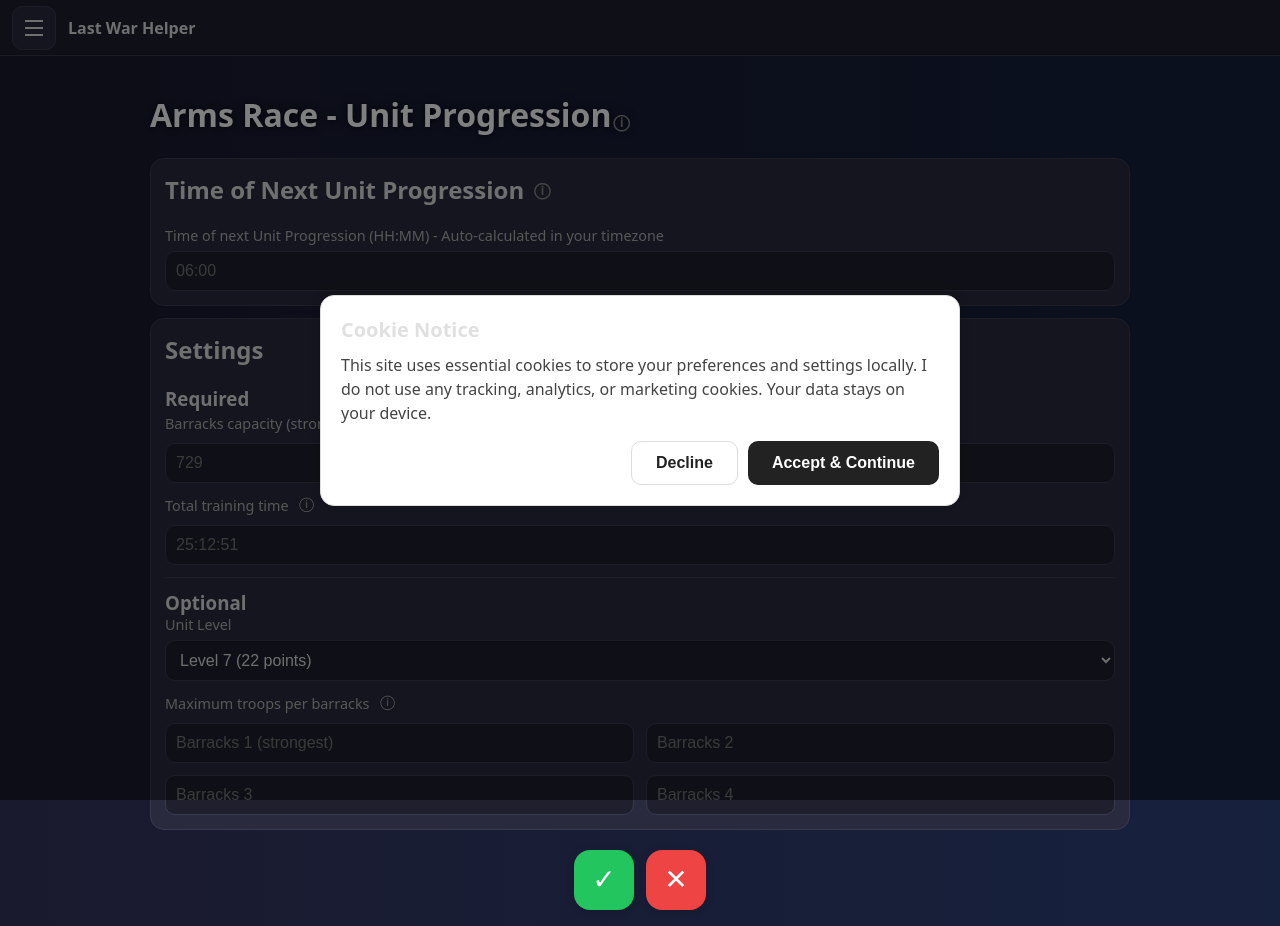
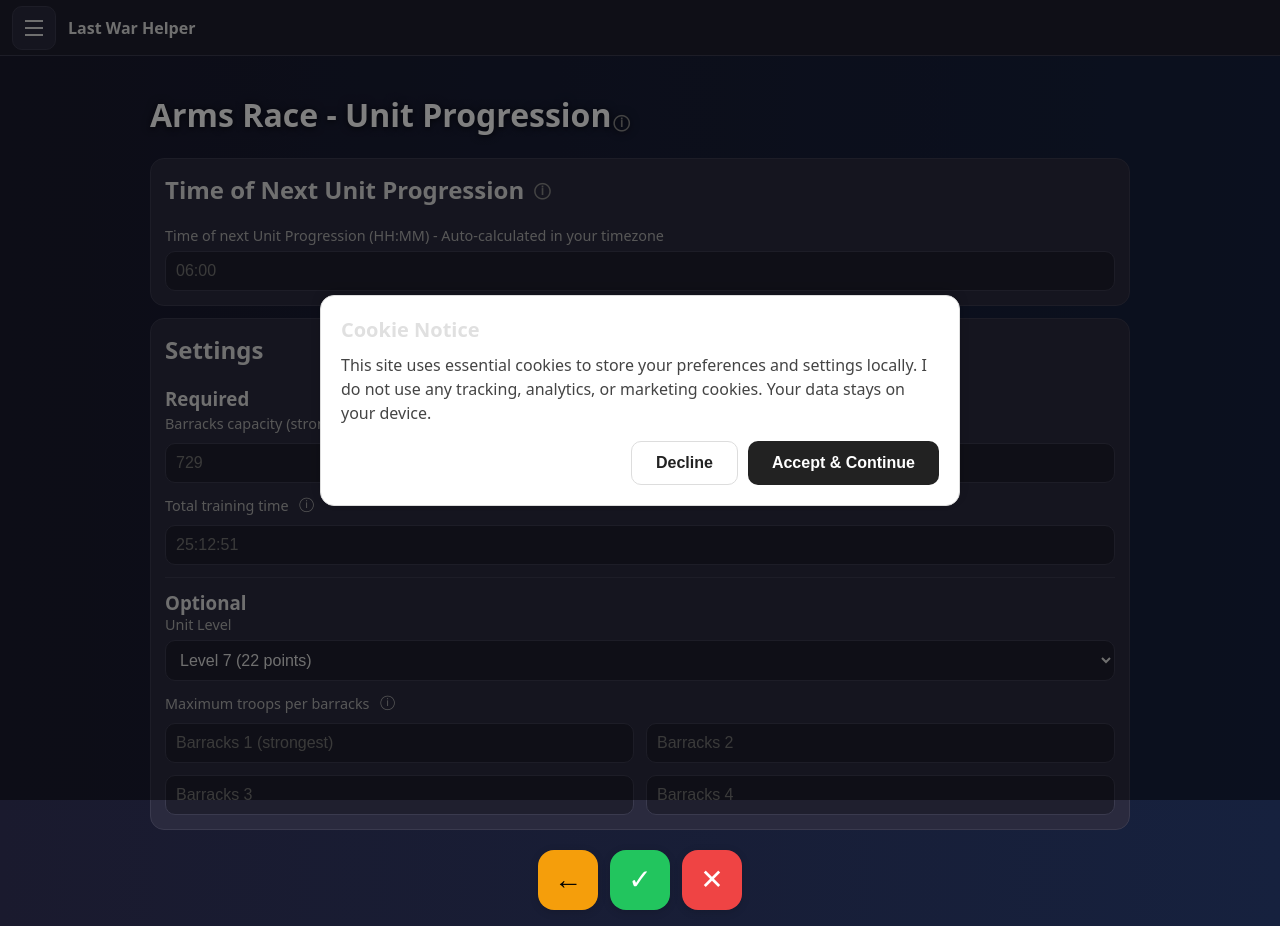
Before and after one commit to Sachmophoclies/last-war, a React (Vite) app: page /last-war/unit-progression in a window 1280 px wide. Built offline with nearby package versions, Linux system fonts and the light colour scheme.

Commit message:
Add home page navigation, implement global back button

```diff
--- /dev/null
+++ b/src/components/BackButton.jsx
@@ -0,0 +1,10 @@
+import { useNavigate } from "react-router-dom";
+import Footer from "./Footer.jsx";
+
+export default function BackButton({ show = true, color = '#f59e0b' }) {
+  const navigate = useNavigate();
+
+  if (!show) return null;
+
+  return <Footer onBack={() => navigate(-1)} backColor={color} />;
+}
--- /dev/null
+++ b/src/components/Footer.jsx
@@ -0,0 +1,65 @@
+export default function Footer({
+  onBack = null,
+  onCheck = null,
+  onClear = null,
+  backColor = '#f59e0b'
+}) {
+  return (
+    <>
+      {/* Desktop Actions */}
+      <div className="desktop-actions">
+        {onBack && (
+          <button
+            className="desktop-action-btn"
+            onClick={onBack}
+            aria-label="Go Back"
+            style={{ background: backColor }}
+          >
+            ←
+          </button>
+        )}
+        {onCheck && (
+          <button
+            className="desktop-action-btn check"
+            onClick={onCheck}
+            aria-label="View Results"
+          >
+            ✓
+          </button>
+        )}
+        {onClear && (
+          <button
+            className="desktop-action-btn clear"
+            onClick={onClear}
+            aria-label="Clear"
+          >
+            ✕
+          </button>
+        )}
+      </div>
+
+      {/* Mobile Footer */}
+      <div className="mobile-footer">
+        {onBack && (
+          <div
+            className="mobile-footer-back"
+            onClick={onBack}
+            style={{ background: backColor }}
+          >
+            <span>←</span>
+          </div>
+        )}
+        {onCheck && (
+          <div className="mobile-footer-check" onClick={onCheck}>
+            <span>✓</span>
+          </div>
+        )}
+        {onClear && (
+          <div className="mobile-footer-clear" onClick={onClear}>
+            <span>✕</span>
+          </div>
+        )}
+      </div>
+    </>
+  );
+}
--- a/src/components/GuideImage.jsx
+++ b/src/components/GuideImage.jsx
@@ -1,5 +1,6 @@
 import { useState } from "react";
 import content from "../data/content.json";
+import BackButton from "./BackButton.jsx";
 
 export default function GuideImage({ title, imageUrl, author, authorUrl }) {
   const [imageLoaded, setImageLoaded] = useState(false);
@@ -22,6 +23,7 @@ export default function GuideImage({ title, imageUrl, author, authorUrl }) {
             {content.guides.comingSoon}
           </p>
         </div>
+        <BackButton />
       </div>
     );
   }
@@ -123,6 +125,8 @@ export default function GuideImage({ title, imageUrl, author, authorUrl }) {
           </>
         )}
       </div>
+
+      <BackButton />
     </div>
   );
 }
--- a/src/pages/AboutApp.jsx
+++ b/src/pages/AboutApp.jsx
@@ -1,4 +1,5 @@
 import aboutData from "../data/content.json";
+import BackButton from "../components/BackButton.jsx";
 
 export default function AboutApp() {
   return (
@@ -8,6 +9,8 @@ export default function AboutApp() {
       <div className="card">
         <p>{aboutData.app.description}</p>
       </div>
+
+      <BackButton />
     </div>
   );
 }
--- a/src/pages/AboutSatch.jsx
+++ b/src/pages/AboutSatch.jsx
@@ -1,5 +1,6 @@
 import { useState, useMemo } from "react";
 import aboutData from "../data/content.json";
+import BackButton from "../components/BackButton.jsx";
 
 // Shuffle array using Fisher-Yates algorithm
 function shuffleArray(array) {
@@ -33,6 +34,8 @@ export default function AboutSatch() {
           {aboutData.me.clickForMore}
         </div>
       </div>
+
+      <BackButton />
     </div>
   );
 }
--- a/src/pages/ArmsRace/UnitProgression/ResultsPage.jsx
+++ b/src/pages/ArmsRace/UnitProgression/ResultsPage.jsx
@@ -1,31 +1,17 @@
 import { useNavigate, useLocation } from "react-router-dom";
 import Results from "../../../components/Results.jsx";
+import Footer from "../../../components/Footer.jsx";
 
 export default function ResultsPage() {
   const navigate = useNavigate();
   const location = useLocation();
   const data = location.state || {};
 
-  const goBack = () => {
-    navigate("/");
-  };
-
   return (
     <div className="page">
       <h1>Results</h1>
       <Results data={data} />
-
-      <div className="desktop-actions">
-        <button className="desktop-action-btn back" onClick={goBack} aria-label="Go Back">
-          ←
-        </button>
-      </div>
-
-      <div className="mobile-footer">
-        <div className="mobile-footer-back" onClick={goBack}>
-          <span>←</span>
-        </div>
-      </div>
+      <Footer onBack={() => navigate(-1)} />
     </div>
   );
 }
--- a/src/pages/ArmsRace/UnitProgression/UnitProgression.jsx
+++ b/src/pages/ArmsRace/UnitProgression/UnitProgression.jsx
@@ -1,6 +1,7 @@
 import { useState, useEffect } from "react";
 import { useNavigate } from "react-router-dom";
 import InfoIcon from "../../../components/InfoIcon.jsx";
+import Footer from "../../../components/Footer.jsx";
 import {
   parseTotalTime,
   calculateTrueTime,
@@ -389,23 +390,11 @@ export default function UnitProgression() {
         </div>
       </div>
 
-      <div className="desktop-actions">
-        <button className="desktop-action-btn check" onClick={goToResults} aria-label="View Results">
-          ✓
-        </button>
-        <button className="desktop-action-btn clear" onClick={clearTodaysTime} aria-label="Clear Today's Time">
-          ✕
-        </button>
-      </div>
-
-      <div className="mobile-footer">
-        <div className="mobile-footer-check" onClick={goToResults}>
-          <span>✓</span>
-        </div>
-        <div className="mobile-footer-clear" onClick={clearTodaysTime}>
-          <span>✕</span>
-        </div>
-      </div>
+      <Footer
+        onBack={() => navigate(-1)}
+        onCheck={goToResults}
+        onClear={clearTodaysTime}
+      />
     </div>
   );
 }
--- a/src/pages/Shoutouts.jsx
+++ b/src/pages/Shoutouts.jsx
@@ -1,4 +1,5 @@
 import content from "../data/content.json";
+import BackButton from "../components/BackButton.jsx";
 
 export default function Shoutouts() {
   return (
@@ -53,6 +54,8 @@ export default function Shoutouts() {
           </a>
         </div>
       </div>
+
+      <BackButton />
     </div>
   );
 }
```
